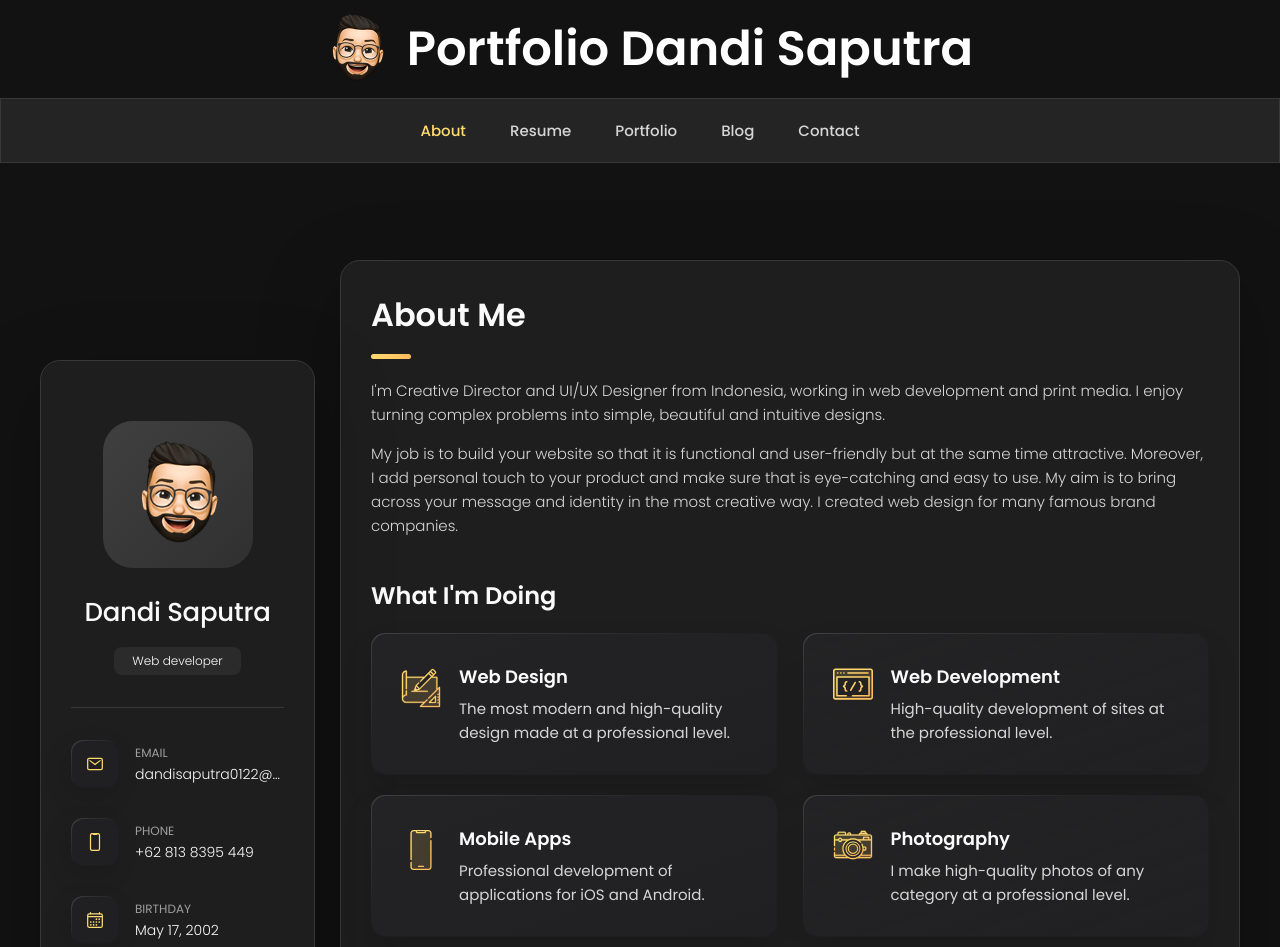
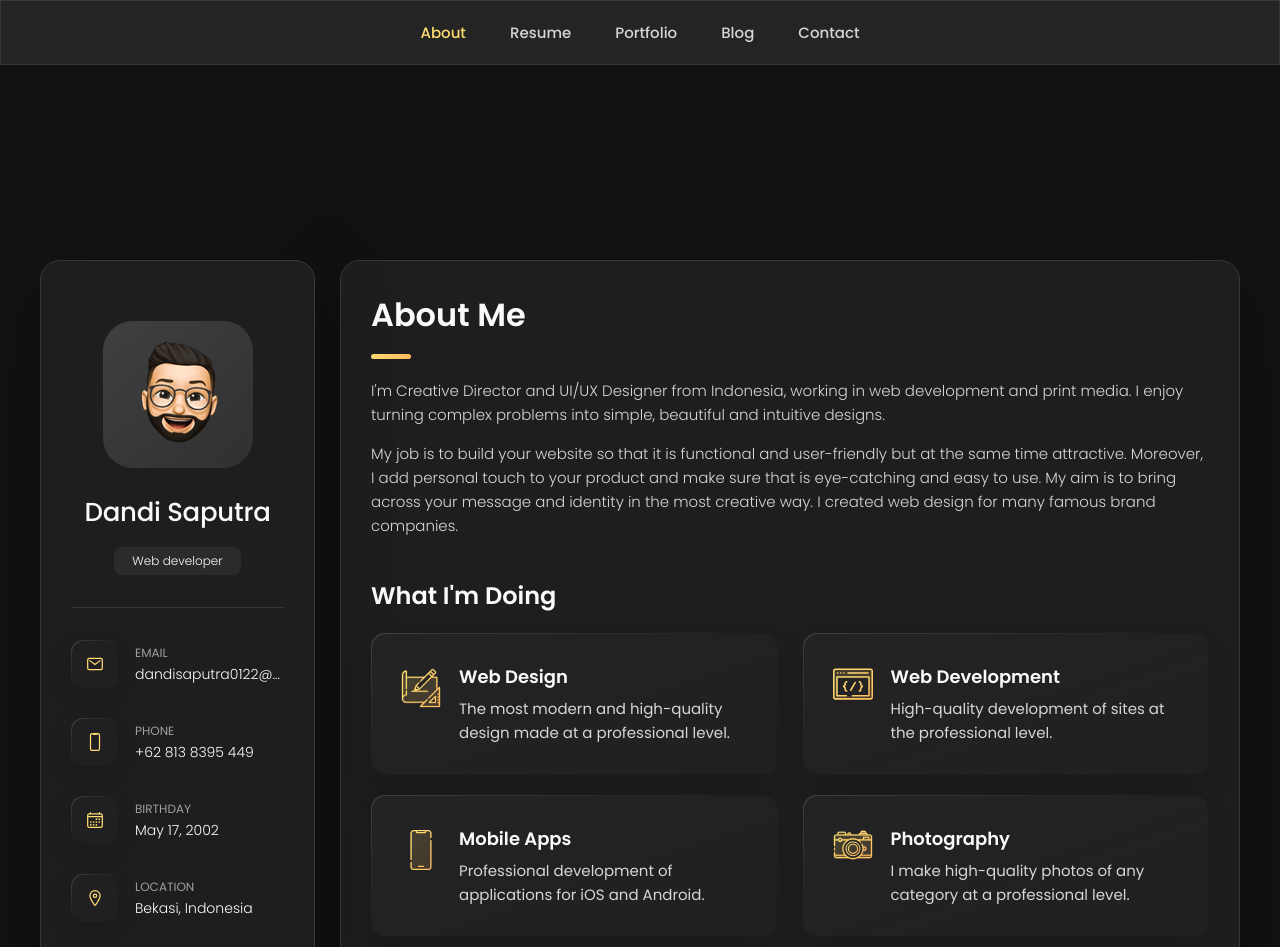
Before and after one commit to DandiSaputra17/personal-portfolio, a plain HTML site: page index.html in a window 1280 px wide. Shown: the top 947 px of the page. Drawn offline with nearby package versions, Linux system fonts and the light colour scheme.

Commit message:
second commitgit

```diff
--- a/assets/css/style.css
+++ b/assets/css/style.css
@@ -321,7 +321,7 @@ article.active {
 
 main {
   margin: 15px 12px;
-  margin-bottom: 75px;
+  margin-bottom: 20px;
   min-width: 259px;
 }
 
@@ -330,11 +330,10 @@ main {
 \*-----------------------------------*/
 
 .sidebar {
-  margin-bottom: 15px;
+  margin-bottom: 10px;
   max-height: 112px;
   overflow: hidden;
   transition: var(--transition-2);
-  margin-top: 100px;
 }
 
 .sidebar.active {
@@ -502,7 +501,8 @@ main {
   border: 1px solid var(--jet);
   border-radius: 0px;
   box-shadow: var(--shadow-2);
-  z-index: -99999;
+  z-index: 9999;
+  cursor: pointer;
 }
 
 .portname {
--- a/index.html
+++ b/index.html
@@ -31,10 +31,10 @@
     - #MAIN
   -->
   <header class="header">
-    <div class="headnav">
+    <!-- <div class="headnav">
       <img class="img1" src="./assets/images/my-avatar.png" alt="Dandi Saputra" width="100">
       <h1 class="portname">Portfolio Dandi Saputra</h1>
-    </div>
+    </div> -->
     <!--
         - #NAVBAR
       -->
```
